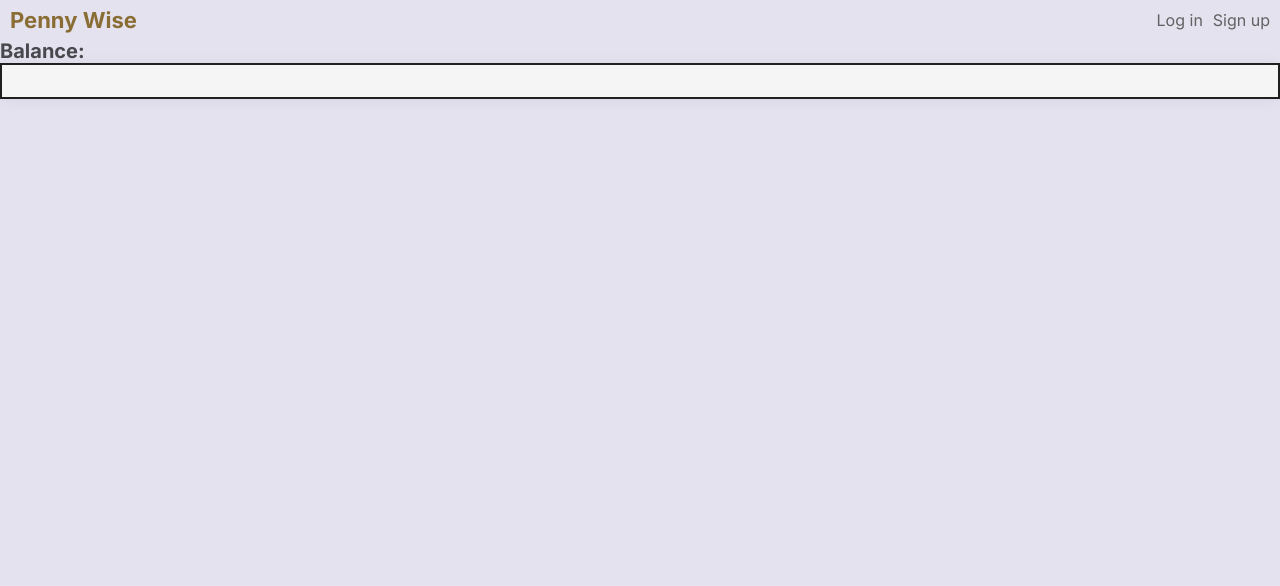
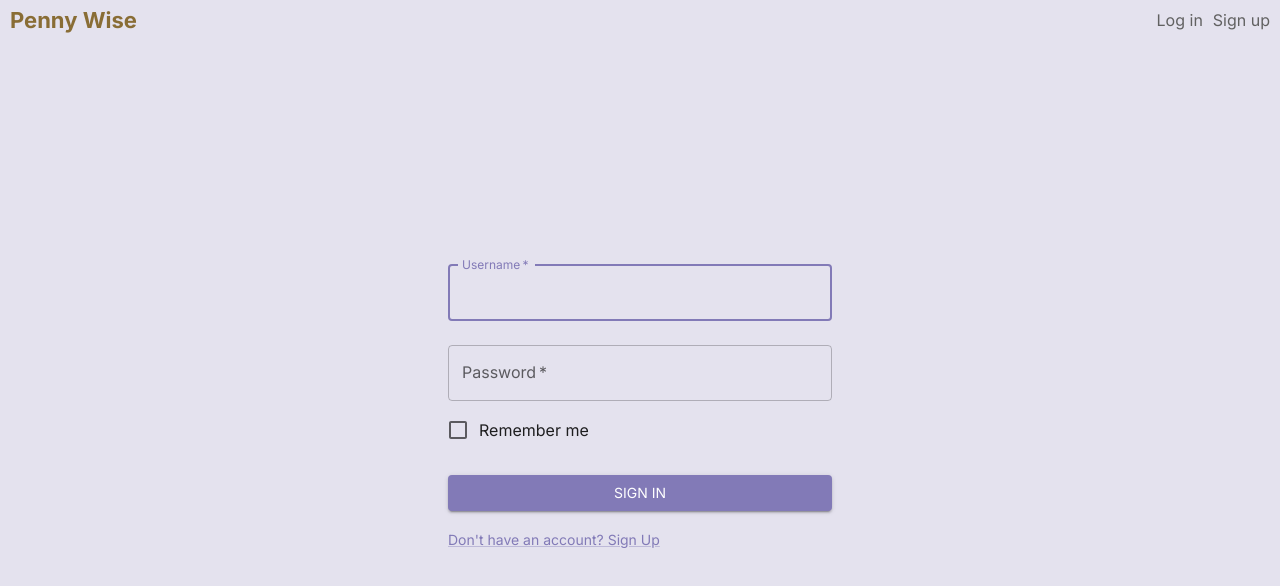
Before and after one commit to vytran1805/PennyWise, a React (Vite) app in the folder client/: page / in a window 1280 px wide. Shown: the top 586 px of the page. Built offline with nearby package versions, Linux system fonts and the light colour scheme; no server answers.

Commit message:
Refactor

```diff
--- a/client/src/App.tsx
+++ b/client/src/App.tsx
@@ -27,7 +27,7 @@
             <NavBar />
             <Routes>
               {/* <Route path='/' element={<HomePage />} /> */}
-              <Route path='/' element={<Dashboard />} />
+              <Route path='/' element={<Login />} />
               <Route path='/login' element={<Login />} />
               <Route path='/register' element={<Signup />} />
               {isUserLoggedIn && (
```
